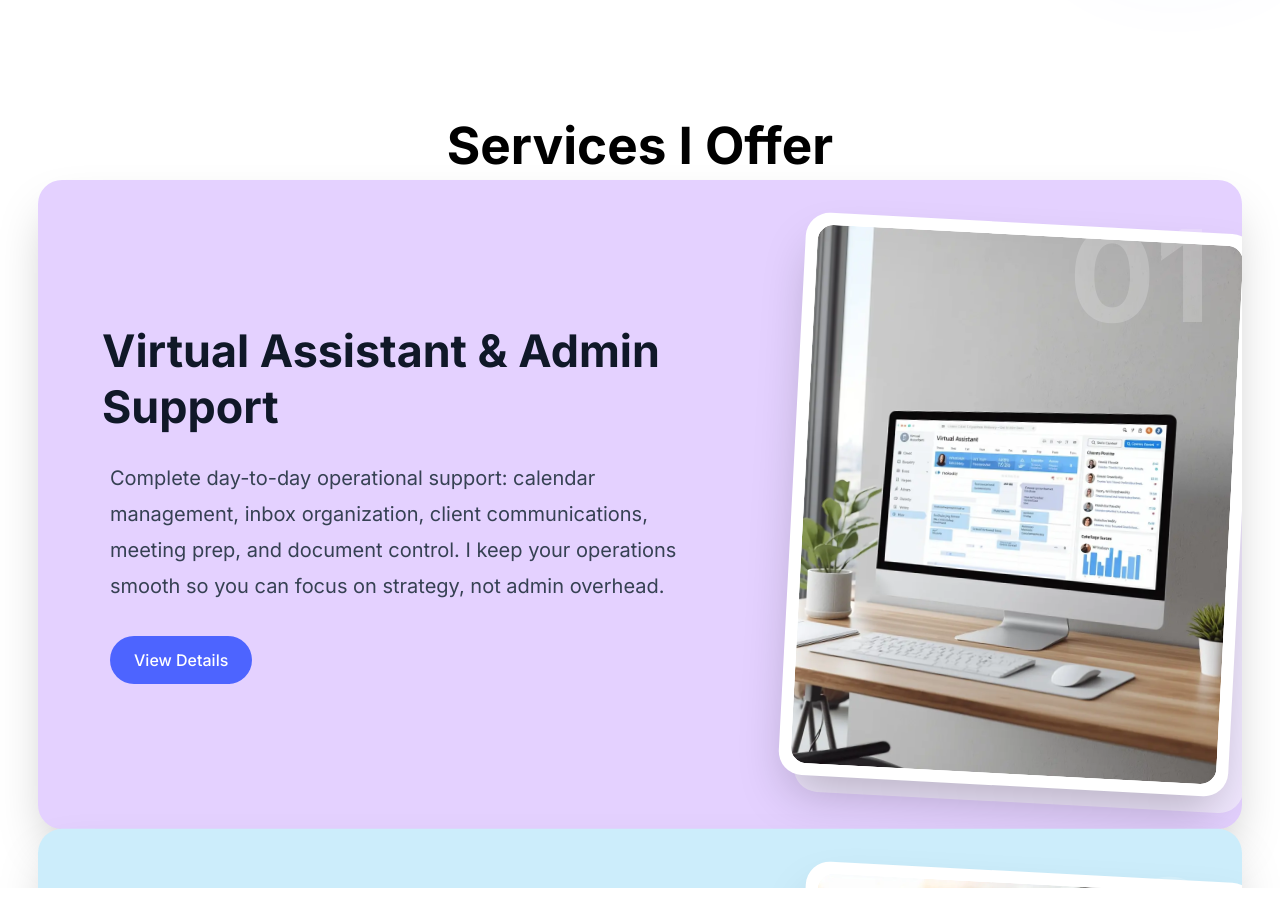
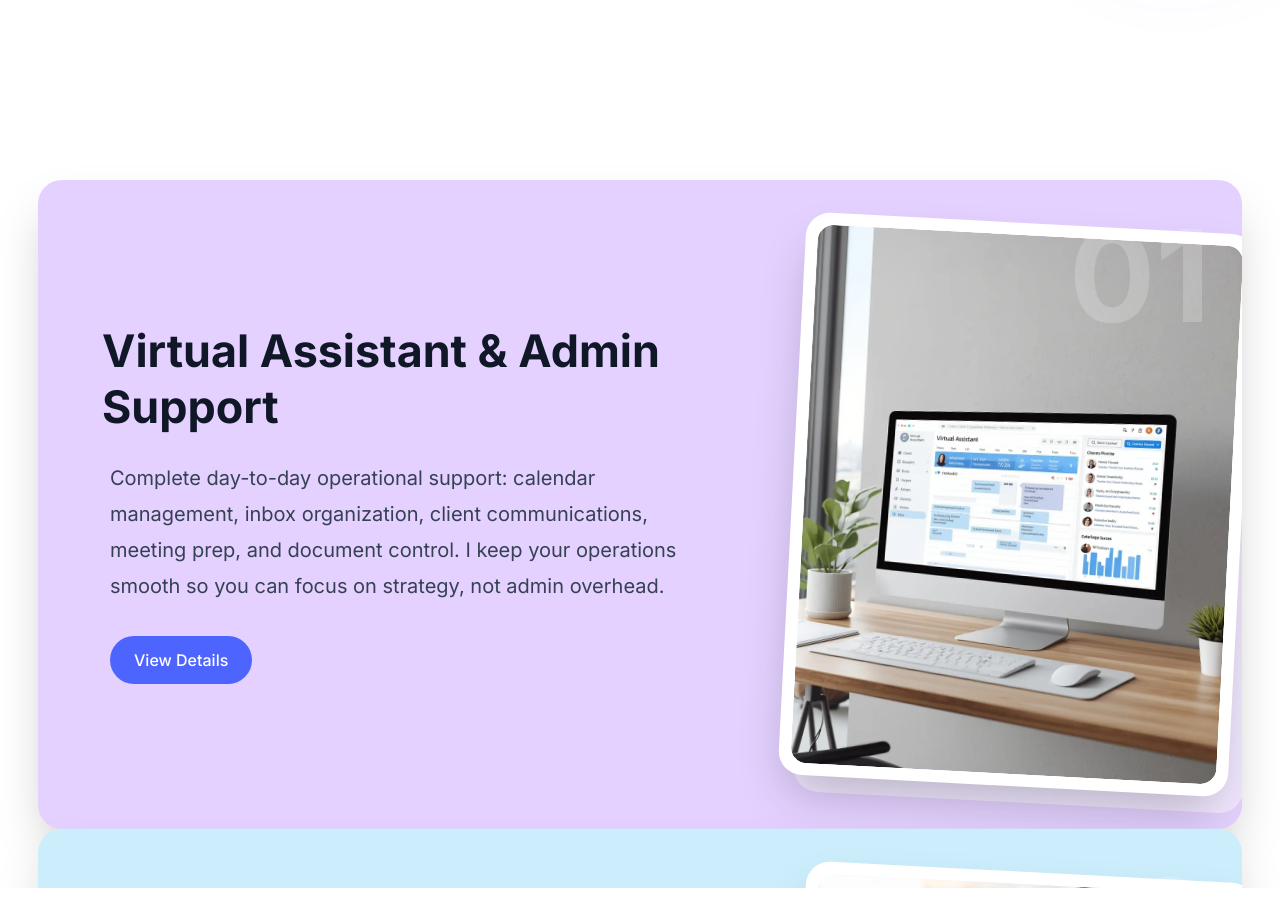
Before and after one commit to faresbermak97-tech/faresbermak, a Next.js app: page / in a window 1280 px wide. Shown: the part 1800-2717 px from the top of the page. Built offline with nearby package versions, Linux system fonts and the light colour scheme.

Commit message:
New update

```diff
--- a/src/components/sections/CardsSection.tsx
+++ b/src/components/sections/CardsSection.tsx
@@ -108,14 +108,6 @@ const CardsSection = () => {
     <>
       <div ref={sectionRef} className="cards-section relative bg-[#FFFFFF] full-height">
         <div className="sticky top-0 h-screen w-full overflow-hidden">
-          <div className="section-title absolute top-8 left-0 right-0 text-center z-10">
-            <h1 className="text-4xl md:text-5xl font-bold">
-              <span className="inline-block hover:text-[#4D64FF] transition-colors duration-300">
-                Services I Offer
-              </span>
-            </h1>
-          </div>
-
           <div className="cards-container relative h-full w-full flex items-center justify-center p-8 md:p-16 pt-20 md:pt-24">
             {SERVICES.map((card, index) => (
               <div
```
